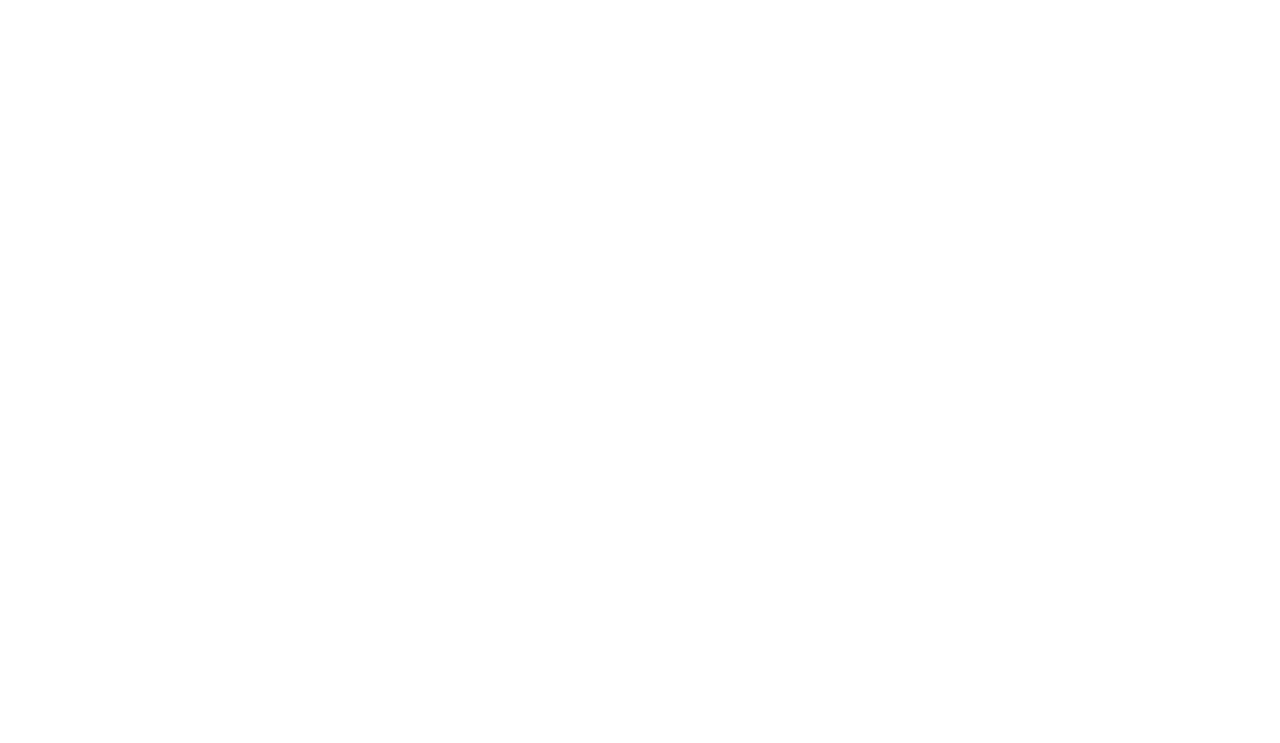
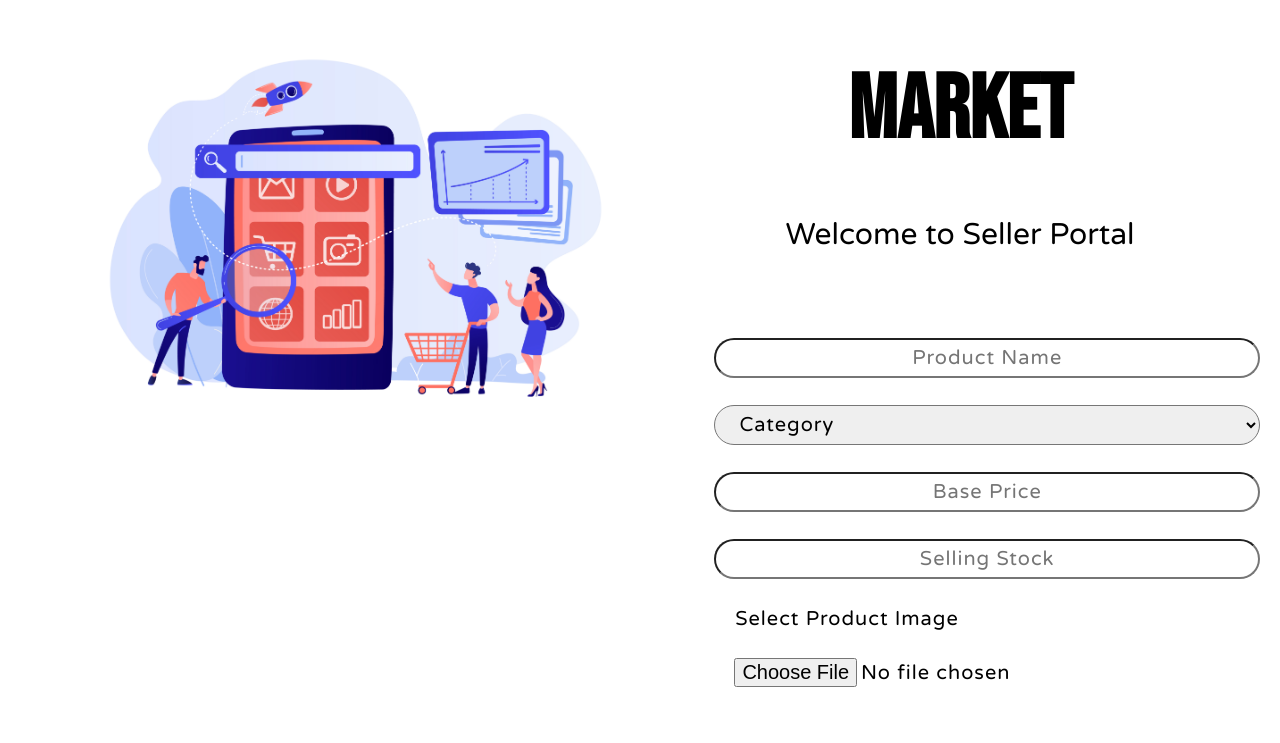
Before and after one commit to adnanhashmi09/shopper, a React (Create React App) app in the folder client/: page /sell in a window 1280 px wide. Shown: the part 170-913 px from the top of the page. Before the commit the page ends 800 px from the top, so only its background shows below. Built offline with nearby package versions, Linux system fonts and the light colour scheme; a web font is replaced by a local one.

Commit message:
25-9 final commit

```diff
--- a/client/src/App.js
+++ b/client/src/App.js
@@ -5,6 +5,7 @@ import { BrowserRouter as Router, Route, Switch } from "react-router-dom";
 import Cart from "./Pages/Cart";
 import SignUp from "./Pages/SignUp";
 import Deliver from "./Pages/Deliver";
+import Sell from "./Pages/Sell";
 
 function App() {
   return (
@@ -25,6 +26,9 @@ function App() {
         <Route exact path="/checkout">
           <Deliver />
         </Route>
+        <Route exact path="/sell">
+          <Sell />
+        </Route>
       </Switch>
     </Router>
   );
--- a/client/src/Components/Navbar.js
+++ b/client/src/Components/Navbar.js
@@ -76,7 +76,7 @@ const Navbar = () => {
 
           <ul className="esstls">
             <li className="its">
-              <Link to="/login">
+              <Link to="/sell">
                 <FontAwesomeIcon
                   icon={faUser}
                   size="2x"
--- /dev/null
+++ b/client/src/Pages/Sell.js
@@ -0,0 +1,58 @@
+import React from "react";
+import "../Styles/SignUp.css";
+import { Link } from "react-router-dom";
+import image1 from "../Assets/3.jpeg";
+import '../Styles/Sell.css'
+
+const Sell = () => {
+  return (
+    <>
+      <section className="psect">
+        <div className="ssmain">
+          <div className="left">
+            <img src={image1} alt="image" className="image" />
+          </div>
+          <div className="right">
+            <div className="heading">
+              <Link to="/" className="i">
+                <h1 className="h">MARKET</h1>
+              </Link>
+            </div>
+            <div className="intro">Welcome to Seller Portal</div>
+            <div className="inp">
+              <div className="linp">
+                <form action="submit" className="sform">
+                  <input type="text" placeholder="Product Name" required />
+                  <select type="text" placeholder="Category" className="uinp">
+                    <option disabled selected>
+                      Category
+                    </option>
+                    <option>Sports</option>
+                    <option>Decoration</option>
+                    <option>Grocery</option>
+                    <option>Education</option>
+                  </select>
+                  <input type="text" placeholder="Base Price" required />
+                  <input type="text" placeholder="Selling Stock" required />
+                  <label for="simg" className="limg">Select Product Image</label>
+                  <input
+                    type="file"
+                    placeholder="Choose image"
+                    required
+                  />
+                  <div className="button">
+                    <Link to="/">
+                      <input type="submit" value="Sell" className="signin" />
+                    </Link>
+                  </div>
+                </form>
+              </div>
+            </div>
+          </div>
+        </div>
+      </section>
+    </>
+  );
+};
+
+export default Sell;
--- /dev/null
+++ b/client/src/Styles/Sell.css
@@ -0,0 +1,3 @@
+.limg{
+    padding:3rem;
+}
```
